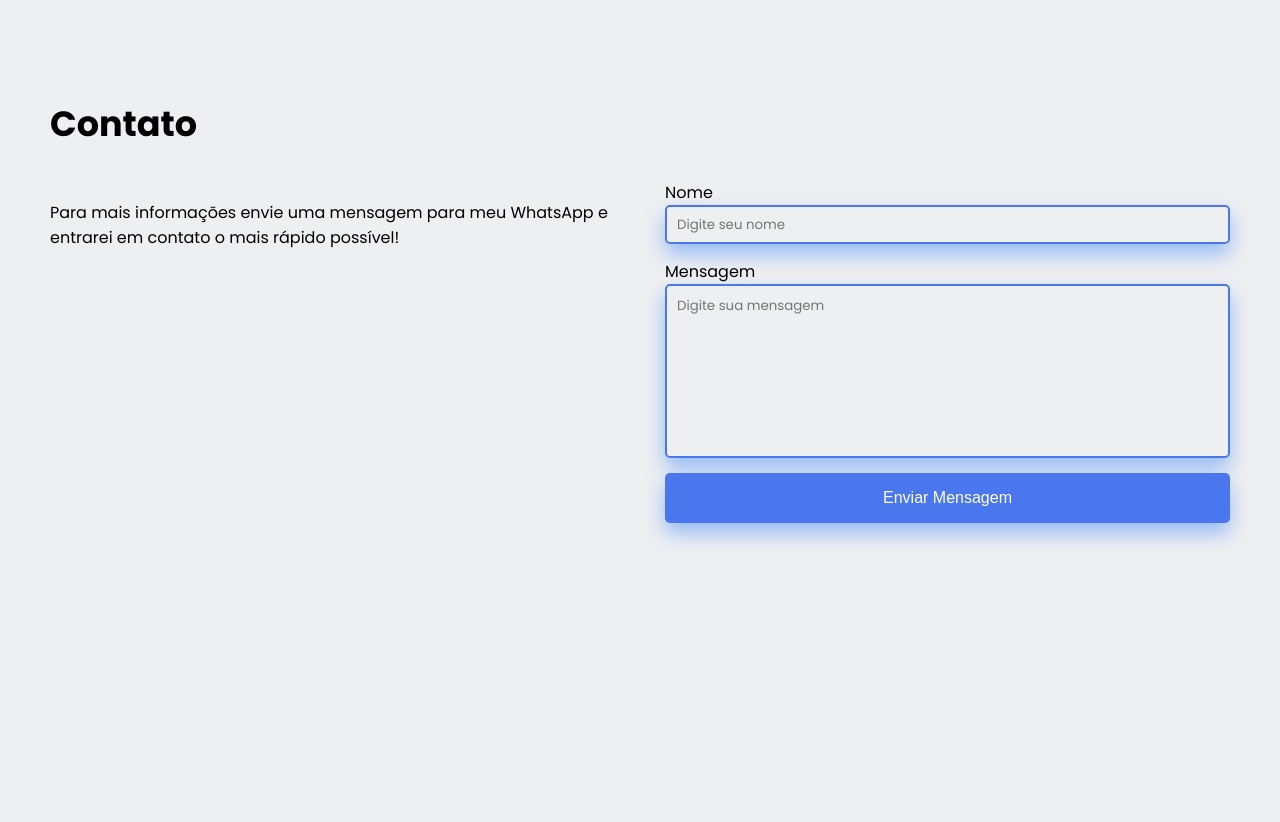
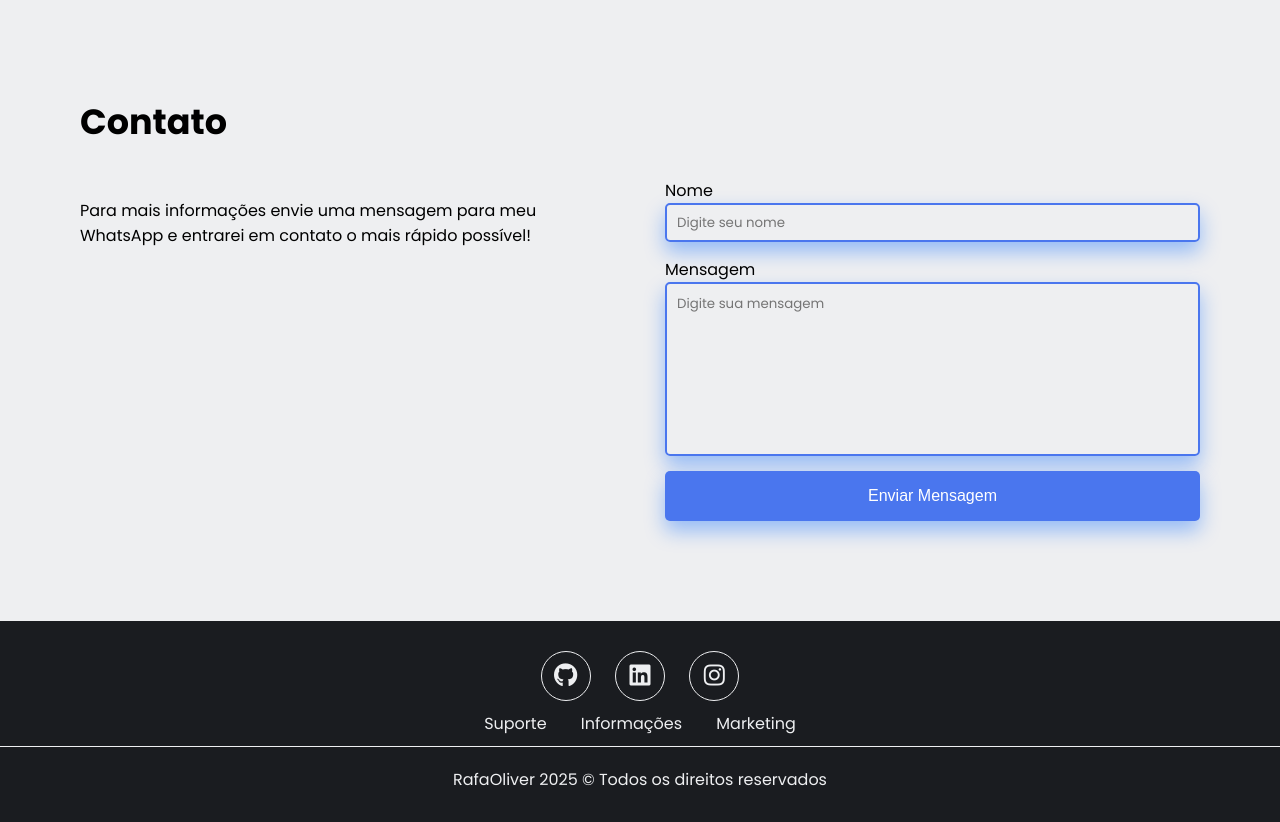
Before and after one commit to RafaelOliverSan/potifolio-web, a plain HTML site: page index.html in a window 1280 px wide. Shown: the part 1716-2538 px from the top of the page. Before the commit the page ends 2339 px from the top, so only its background shows below. Drawn offline with Linux system fonts and the light colour scheme.

Commit message:
adicionado footer no html e dado estilo nele no css

```diff
--- a/index.html
+++ b/index.html
@@ -33,7 +33,9 @@
         <span>Github</span>
       </a>
 
-      <a class="social" href="https://www.linkedin.com/public-profile/settings?trk=d_flagship3_profile_self_view_public_profile" target="_blank" rel="noopener noreferrer">
+      <a class="social"
+        href="https://www.linkedin.com/public-profile/settings?trk=d_flagship3_profile_self_view_public_profile"
+        target="_blank" rel="noopener noreferrer">
         <i class="fab fa-linkedin"></i>
         <span>Linkedin</span>
       </a>
@@ -63,7 +65,10 @@
       <div class="text">
         <h2> Olá, Eu sou Rafael!👋</h2>
         <p>
-          Depois de ter sofrido um acidente que me deixou em uma cadeira de rodas tive que me redescobrir em todos os sentidos, e foi através dessas novas descobertas que veio a paixão pela programação. Hoje sou movido pela vontade de aprender cada vez mais na esperança de um dia mudar a minha vida e de muitas outras pessoas através da técnologia.
+          Depois de ter sofrido um acidente que me deixou em uma cadeira de rodas tive que me redescobrir em todos os
+          sentidos, e foi através dessas novas descobertas que veio a paixão pela programação. Hoje sou movido pela
+          vontade de aprender cada vez mais na esperança de um dia mudar a minha vida e de muitas outras pessoas através
+          da técnologia.
         </p>
 
         <div class="links">
@@ -155,7 +160,8 @@
 
           <div class="caixa-texto-projetos">
             <h3 class="info-projetos">Biblioteca</h3>
-            <p class="paragrafo-projetos">Projeto de gerenciamento de uma biblioteca realizado para o TCC do curso de desenvolvimento de sistemas do Centro Paula Souza (CPS-ETEC)</p>
+            <p class="paragrafo-projetos">Projeto de gerenciamento de uma biblioteca realizado para o TCC do curso de
+              desenvolvimento de sistemas do Centro Paula Souza (CPS-ETEC)</p>
           </div>
 
         </div>
@@ -165,7 +171,8 @@
 
           <div class="caixa-texto-projetos">
             <h3 class="info-projetos">Landing Page GTA</h3>
-            <p class="paragrafo-projetos">Esse projeto foi realizado para fins educacionais. Projeto realizado em um curso online promovido pelo site Dev em Dobro.</p>
+            <p class="paragrafo-projetos">Esse projeto foi realizado para fins educacionais. Projeto realizado em um
+              curso online promovido pelo site Dev em Dobro.</p>
           </div>
 
         </div>
@@ -198,7 +205,11 @@
         </div>
 
         <div class="text">
-        "Trabalhar com Rafael foi uma experiência incrível! Desde o início, ele demonstrou um profundo conhecimento em desenvolvimento front-end, entregando um site moderno, responsivo e extremamente rápido. Sua atenção aos detalhes e preocupação com a experiência do usuário fizeram toda a diferença no resultado final. Além disso, a comunicação foi sempre clara e eficiente, tornando o processo muito tranquilo. Sem dúvidas, recomendo seu trabalho para qualquer pessoa que precise de um desenvolvedor front-end de alto nível!"
+          "Trabalhar com Rafael foi uma experiência incrível! Desde o início, ele demonstrou um profundo conhecimento em
+          desenvolvimento front-end, entregando um site moderno, responsivo e extremamente rápido. Sua atenção aos
+          detalhes e preocupação com a experiência do usuário fizeram toda a diferença no resultado final. Além disso, a
+          comunicação foi sempre clara e eficiente, tornando o processo muito tranquilo. Sem dúvidas, recomendo seu
+          trabalho para qualquer pessoa que precise de um desenvolvedor front-end de alto nível!"
         </div>
       </div>
 
@@ -222,7 +233,7 @@
           <input type="email" id="email" placeholder="Digite seu email" required >-->
 
           <label for="mensagem">Mensagem</label>
-          <textarea  id="mensagem" cols="30" rows="10" placeholder="Digite sua mensagem" required></textarea>
+          <textarea id="mensagem" cols="30" rows="10" placeholder="Digite sua mensagem" required></textarea>
 
           <button type="submit">Enviar Mensagem</button>
         </form>
@@ -232,10 +243,32 @@
 
     </section>
 
-    <!--Section 5: -->
+    <!--Section 5:Roda Pé -->
+    <footer>
+      <div class="interface">
 
+        <section class="top-footer">
+          <a href="#"><button><i class="fab fa-github"></i></button></a>
+          <a href="#"><button><i class="fab fa-linkedin"></i></button></a>
+          <a href="#"><button><i class="fab fa-instagram"></i></button></a>
+
+        </section>
+
+        <section class="middle-footer">
+          <a href="#">Suporte</a>
+          <a href="#">Informações</a>
+          <a href="#">Marketing</a>
+        </section>
+
+        <section class="bottom-footer">
+          <p>RafaOliver 2025 &copy; Todos os direitos reservados</p>
+        </section>
+
+      </div>
+    </footer>
 
     <!--Section 6: -->
+
   </main>
 
 
--- a/src/css/style.css
+++ b/src/css/style.css
@@ -17,7 +17,7 @@ html{
 body{
   font-family: 'Poppins', sans-serif;
   background-color: var(--background-color);
-  max-width: 1400px;
+  max-width: 1600px;
   margin: 0 auto;
 }
 
@@ -30,7 +30,7 @@ a{
 nav{
   display: flex;
   justify-content: space-between;
-  padding: 0 50px;
+  padding: 0 80px;
   height: 80px;
   align-items: center;
 }
@@ -92,7 +92,7 @@ nav .right a span{
 .hero-section{
   display: flex;
   justify-content: space-between;
-  padding: 0 50px;
+  padding: 0 80px;
   margin: 50px 0;
   margin-bottom: 80px;
   align-items: center;
@@ -140,7 +140,7 @@ nav .right a span{
 
 /*Section 2:Skil*/
 .skills-section{
-  padding: 0 50px;
+  padding: 0 80px;
   margin-bottom: 100px;
 
 }
@@ -186,7 +186,7 @@ nav .right a span{
 
 /*Section 3: Projetos*/
 .projetos{
-  padding: 0 50px;
+  padding: 0 80px;
   margin-bottom: 100px;
 
 }
@@ -207,7 +207,7 @@ nav .right a span{
 }
 
 .caixa-texto-projetos{
-  padding: 1rem;
+  padding: 16px;
 }
 
 .projetos-card{
@@ -234,19 +234,19 @@ nav .right a span{
 .info-projetos{
   color: var(--text-color);
   margin-bottom: 5px;
-  font-size: 1.2rem;
+  font-size: 18px;
   font-weight: 300;
 }
 
 .paragrafo-projetos{
   color: var(--text-color);
-  font-size: 1rem;
+  font-size: 16px;
   font-weight: 200;
 }
 
 /*Section 4:Testemunho*/
 .testemunho-section{
-  padding: 0 50px;
+  padding: 0 80px;
   margin-bottom: 100px;
 }
 .testemunho-section h2{
@@ -289,7 +289,7 @@ nav .right a span{
 
 /*Section4-Contato*/
 .contato-section{
-  padding: 0 50px;
+  padding: 0 80px;
   margin-bottom: 100px;
 }
 
@@ -344,3 +344,50 @@ nav .right a span{
 .contato-section .grupo form button:hover{
   filter: brightness(.9);
 }
+
+/*Section 5:Roda Pé*/
+
+footer {
+  width: 100%;
+  background-color:var(--text-color );
+  text-align: center;
+  padding: 30px 0;
+
+}
+
+footer .top-footer button {
+  width: 50px;
+  height: 50px;
+  border: solid 1px var(--background-color);
+  border-radius: 50%;
+  background-color: transparent;
+  color: var(--background-color);
+  font-size: 24px;
+  margin: 0 10px;
+  cursor: pointer;
+  transition: 0.5s;
+}
+
+footer .top-footer button:hover {
+  background-color:var(--background-color);
+  color:var(--text-color);
+}
+
+footer .middle-footer {
+  margin: 10px 0;
+}
+
+footer .middle-footer a {
+  color: var(--background-color);
+  text-decoration: none;
+  margin: 0 15px;
+}
+
+footer .bottom-footer {
+  border-top: solid 1px var(--background-color);
+}
+
+footer .bottom-footer p {
+  color: var(--background-color);
+  margin-top: 20px;
+}
```
Lines whose indentation alone changed are shown as unchanged.
